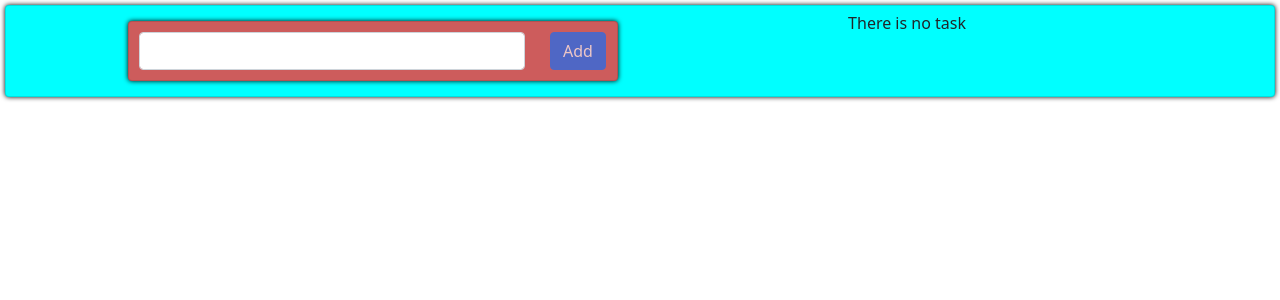
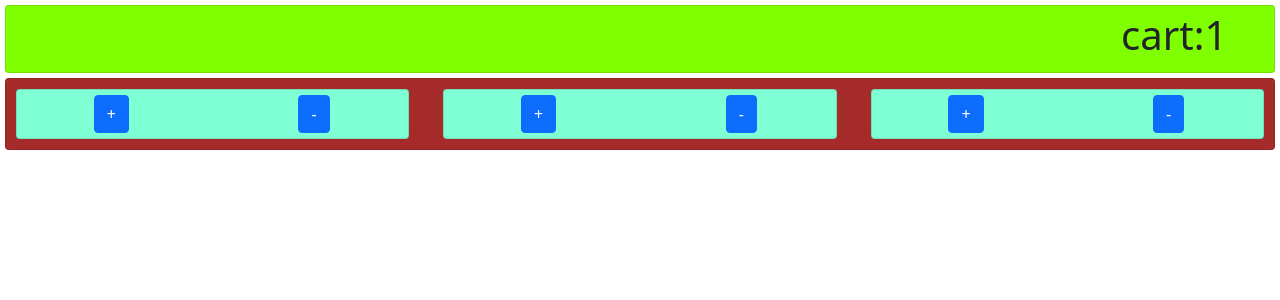
Before and after one commit to Atheradib/practice1, a React (Create React App) app in the folder practice2/: page / in a window 1280 px wide. Shown: the top 300 px of the page. Built offline with nearby package versions, Linux system fonts and the light colour scheme.

Commit message:
Esupermarket update

```diff
--- a/practice2/package.json
+++ b/practice2/package.json
@@ -13,7 +13,9 @@
     "react": "^17.0.2",
     "react-bootstrap": "^1.6.1",
     "react-dom": "^17.0.2",
+    "react-redux": "^7.2.4",
     "react-scripts": "4.0.3",
+    "redux": "^4.1.1",
     "web-vitals": "^1.1.2"
   },
   "scripts": {
--- a/practice2/src/App.js
+++ b/practice2/src/App.js
@@ -1,13 +1,15 @@
-import logo from "./logo.svg";
+import { Provider } from "react-redux";
+import { configStore } from "./Components/ESupermarket/store/configStore";
 import "./App.css";
-import { Home } from "./Components/To_Do_List/Home";
-// import { Dictionary } from "./Components/Dictionary/Dictionary";
+import { Home } from "./Components/ESupermarket/Home";
 
 function App() {
+  const localStore = configStore();
   return (
     <div className="App">
-      {/* <Dictionary /> */}
-      <Home />
+      <Provider store={localStore}>
+        <Home />
+      </Provider>
     </div>
   );
 }
--- /dev/null
+++ b/practice2/src/Components/ESupermarket/Home.jsx
@@ -0,0 +1,13 @@
+import React from "react";
+import "./ProductItem.css";
+import { Productlist } from "./ProductList";
+import { TopNav } from "./TopNav";
+
+export const Home = () => {
+  return (
+    <div>
+      <TopNav />
+      <Productlist />
+    </div>
+  );
+};
--- /dev/null
+++ b/practice2/src/Components/ESupermarket/ProductItem.css
@@ -0,0 +1,17 @@
+.productitem{
+    background-color: aquamarine !important;
+    margin: 5px;
+    padding: 5px;
+    align-content: center;
+
+}
+.productlist{
+    background-color: brown !important;
+    margin: 5px;
+    padding: 5px;
+}
+.topnav{
+    background-color: chartreuse !important;
+    margin: 5px;
+    padding: 5px;
+}
--- /dev/null
+++ b/practice2/src/Components/ESupermarket/ProductItem.jsx
@@ -0,0 +1,37 @@
+import React from "react";
+import { Card, Row, Col, Button } from "react-bootstrap";
+import { useDispatch } from "react-redux";
+
+export const ProductItem = () => {
+  const dispatch = useDispatch();
+  return (
+    <Card className="productitem">
+      <Row>
+        <Col>
+          <Button
+            onClick={() =>
+              dispatch({
+                type: "ADD_PRODUCT",
+                data: ["Soap", "Namak"],
+              })
+            }
+          >
+            +
+          </Button>
+        </Col>
+        <Col>
+          <Button
+            onClick={() =>
+              dispatch({
+                type: "REMOVE_PRODUCT",
+                data: "Soap",
+              })
+            }
+          >
+            -
+          </Button>
+        </Col>
+      </Row>
+    </Card>
+  );
+};
--- /dev/null
+++ b/practice2/src/Components/ESupermarket/ProductList.jsx
@@ -0,0 +1,21 @@
+import React from "react";
+import { Card, Row, Col } from "react-bootstrap";
+import { ProductItem } from "./ProductItem";
+
+export const Productlist = () => {
+  return (
+    <Card className="productlist">
+      <Row>
+        <Col>
+          <ProductItem />
+        </Col>
+        <Col>
+          <ProductItem />
+        </Col>
+        <Col>
+          <ProductItem />
+        </Col>
+      </Row>
+    </Card>
+  );
+};
--- /dev/null
+++ b/practice2/src/Components/ESupermarket/TopNav.jsx
@@ -0,0 +1,18 @@
+import React from "react";
+import { useSelector } from "react-redux";
+import { Card, Col, Row } from "react-bootstrap";
+
+export const TopNav = () => {
+  const products = useSelector((state) => state.productReducer.product);
+  console.log(products);
+  return (
+    <Card className="topnav">
+      <Row>
+        <Col md={10}></Col>
+        <Col md={2}>
+          <h1>cart:{products.length}</h1>
+        </Col>
+      </Row>
+    </Card>
+  );
+};
--- /dev/null
+++ b/practice2/src/Components/ESupermarket/reducer/productReducer.js
@@ -0,0 +1,16 @@
+export const productReducer = (state = { product: ["Nike Shoes"] }, action) => {
+  if (action.type === "ADD_PRODUCT") {
+    return {
+      ...state,
+      product: [...action.data, ...state.product],
+    };
+  }
+  if (action.type === "REMOVE_PRODUCT") {
+    state.product.pop();
+    return {
+      //   ...state,
+      product: state.product,
+    };
+  }
+  return state;
+};
--- /dev/null
+++ b/practice2/src/Components/ESupermarket/store/configStore.js
@@ -0,0 +1,10 @@
+import { createStore, combineReducers } from "redux";
+import { productReducer } from "../reducer/productReducer";
+
+export const configStore = () => {
+  const myStore = createStore(
+    combineReducers({ productReducer }),
+    window.__REDUX_DEVTOOLS_EXTENSION__ && window.__REDUX_DEVTOOLS_EXTENSION__()
+  );
+  return myStore;
+};
```
Also changed, not shown: 1 other file (tests, documents, lock files or other folders).
